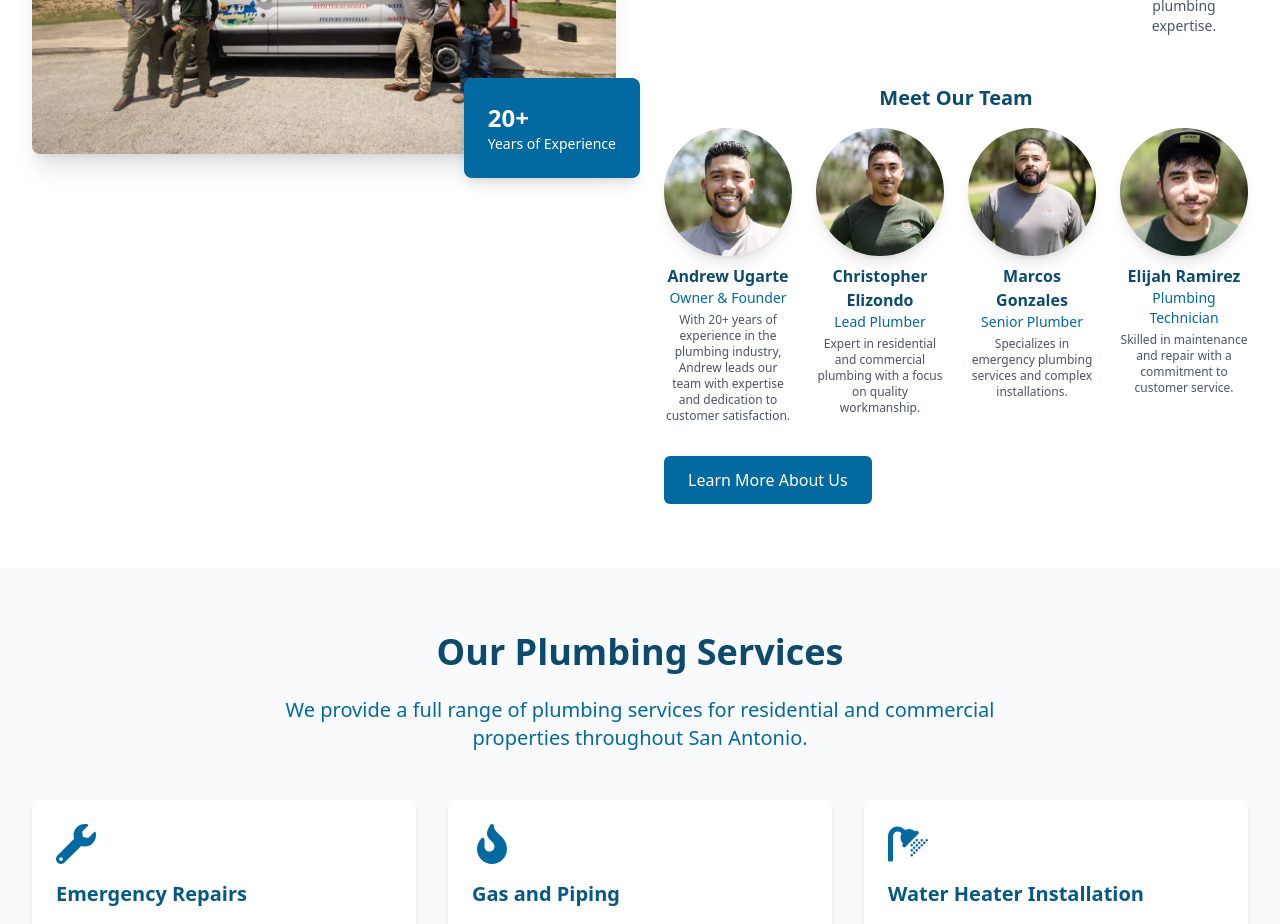
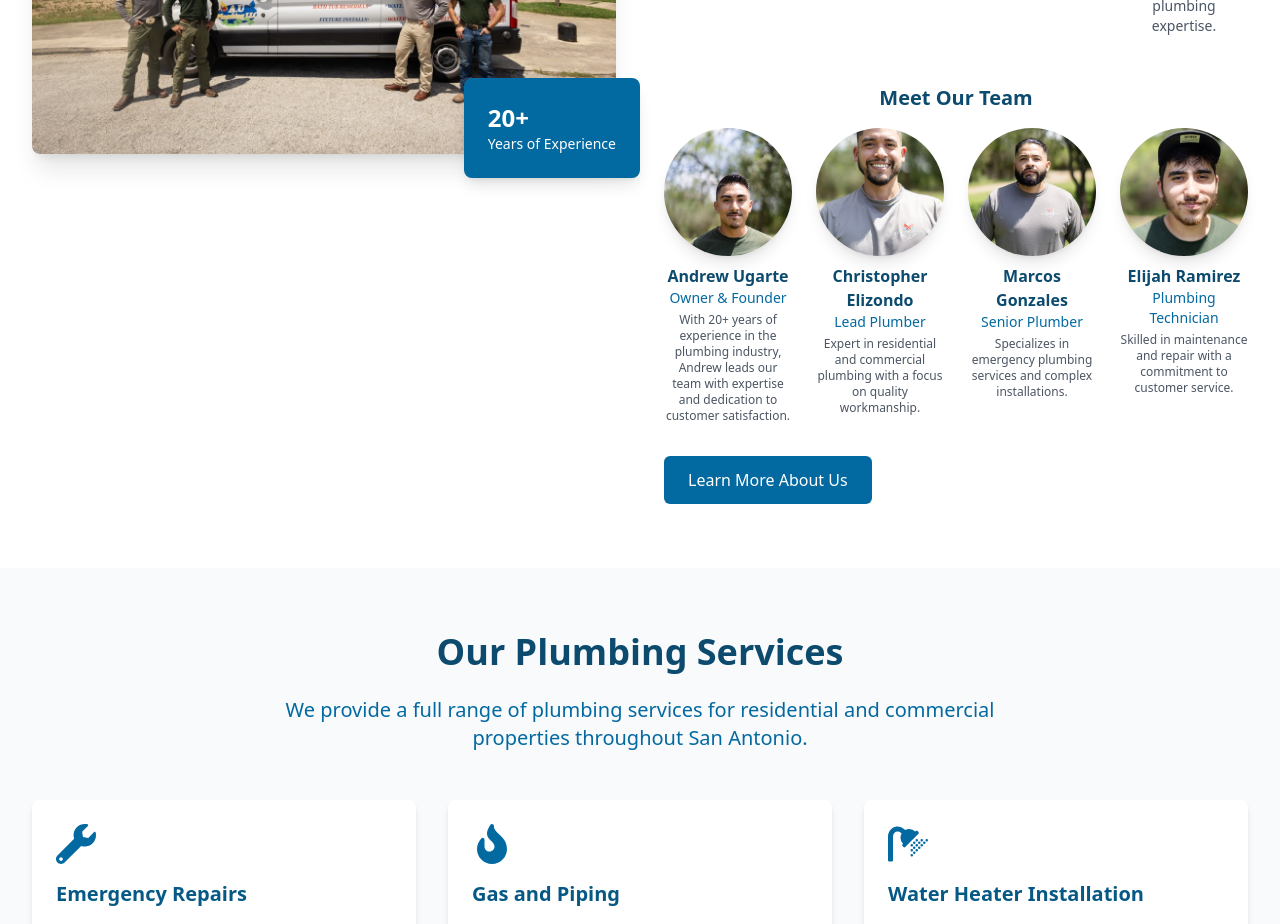
Before and after one commit to jojoaj35/auplumbing, a Next.js app: page / in a window 1280 px wide. Shown: the part 1460-2384 px from the top of the page. Built offline with nearby package versions, Linux system fonts and the light colour scheme.

Commit message:
Switch images between Andrew Ugarte and Christopher Elizondo

```diff
--- a/src/components/AboutSection.tsx
+++ b/src/components/AboutSection.tsx
@@ -87,7 +87,7 @@ const AboutSection = () => {
                 {/* Andrew */}
                 <div className="flex flex-col items-center text-center">
                   <div className="relative w-32 h-32 mb-2 rounded-full overflow-hidden shadow-lg">
-                    <Image src="/images/IMG_9834.jpg" alt="Andrew Ugarte" fill className="object-cover object-top" />
+                    <Image src="/images/IMG_9844.jpg" alt="Andrew Ugarte" fill className="object-cover object-top" />
                   </div>
                   <span className="font-semibold text-blue-900 dark:text-blue-200">Andrew Ugarte</span>
                   <span className="text-sm text-blue-700 dark:text-blue-300 mb-1">Owner & Founder</span>
@@ -98,7 +98,7 @@ const AboutSection = () => {
                 {/* Christopher */}
                 <div className="flex flex-col items-center text-center">
                   <div className="relative w-32 h-32 mb-2 rounded-full overflow-hidden shadow-lg">
-                    <Image src="/images/IMG_9844.jpg" alt="Christopher Elizondo" fill className="object-cover" />
+                    <Image src="/images/IMG_9834.jpg" alt="Christopher Elizondo" fill className="object-cover" />
                   </div>
                   <span className="font-semibold text-blue-900 dark:text-blue-200">Christopher Elizondo</span>
                   <span className="text-sm text-blue-700 dark:text-blue-300 mb-1">Lead Plumber</span>
```
